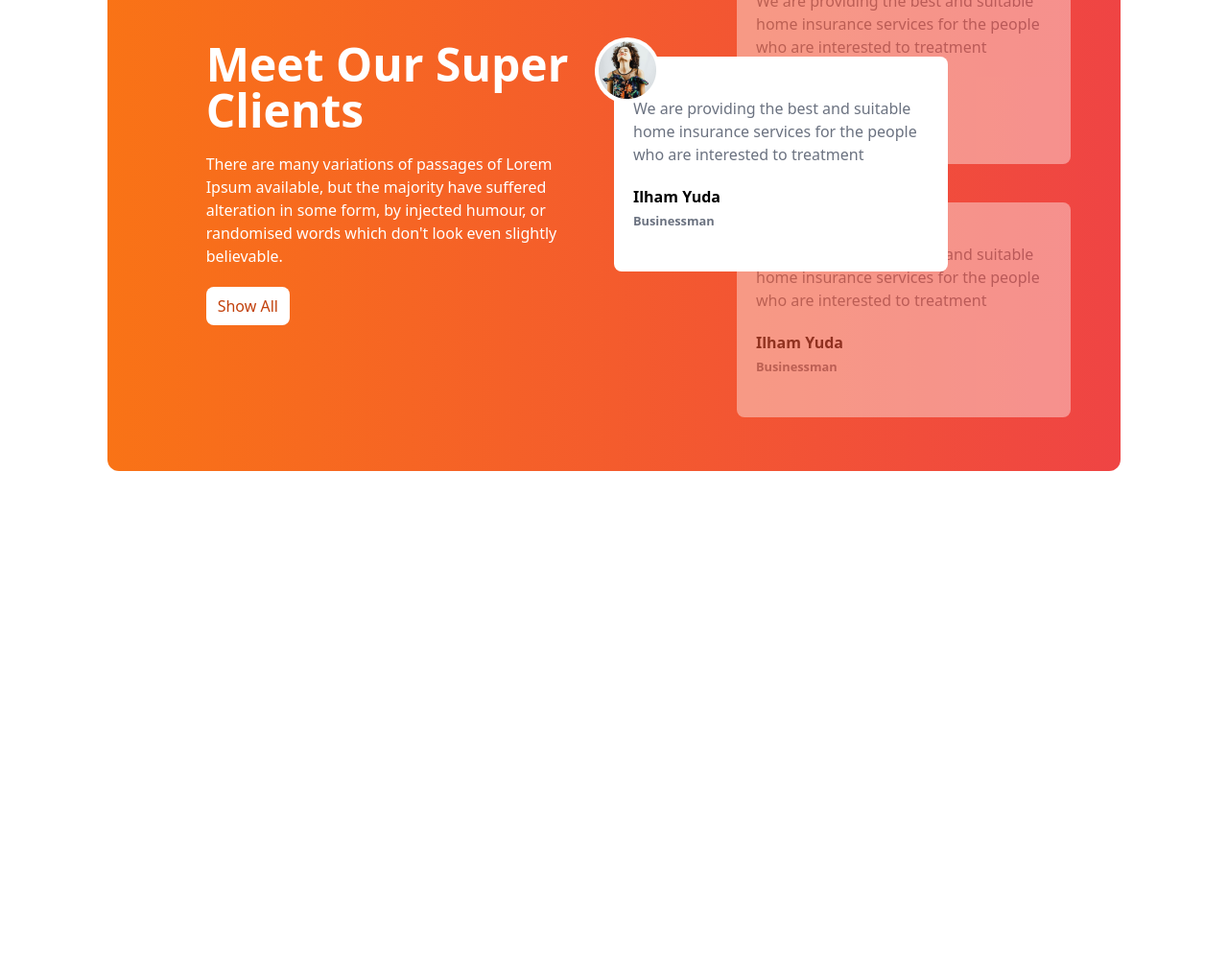
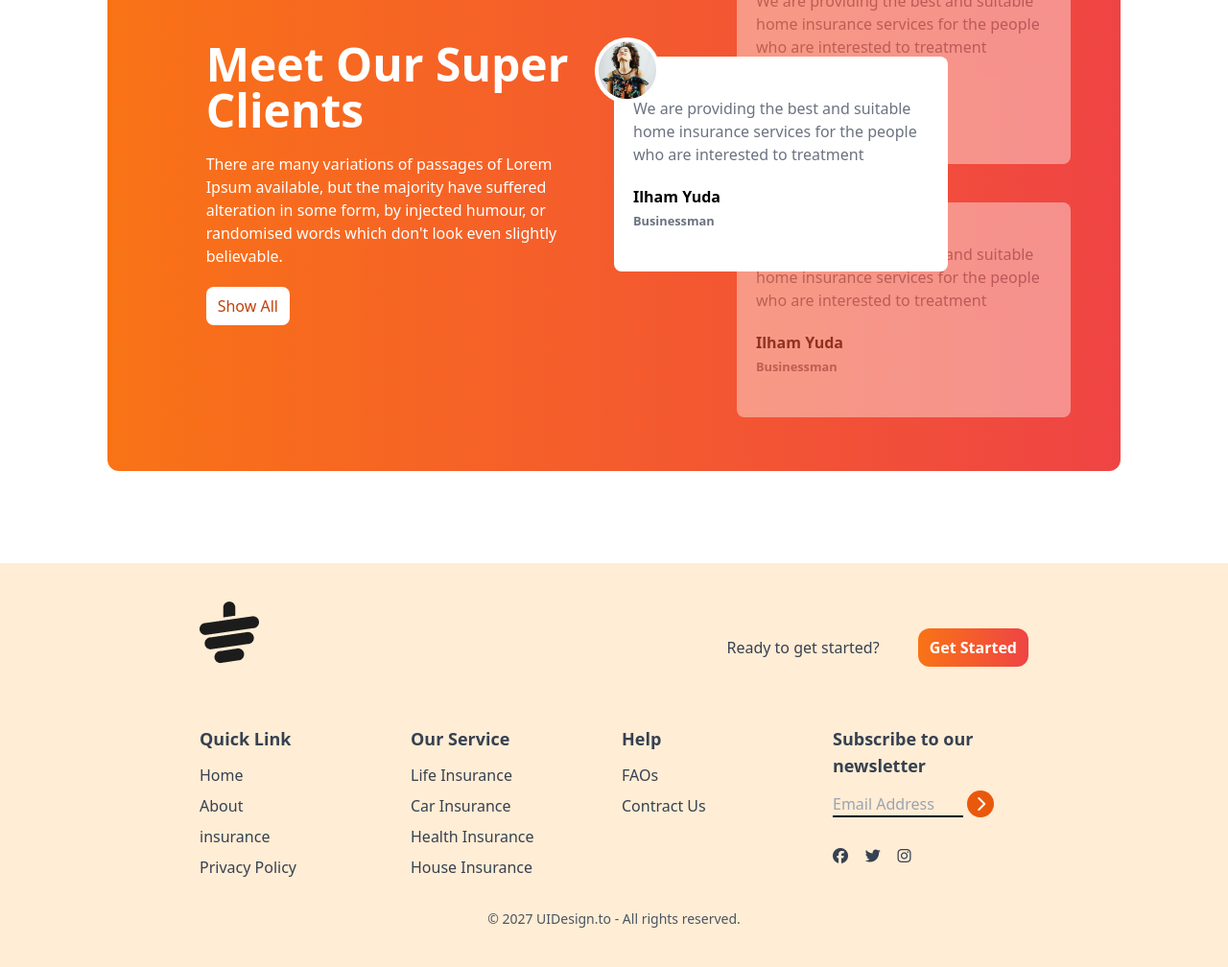
Before and after one commit to bikaxhoda/Tea-House-repo, a plain HTML site: page index.html in a window 1280 px wide. Shown: the part 1953-2961 px from the top of the page at 96% size. Before the commit the page ends 2540 px from the top, so only its background shows below. Drawn offline with nearby package versions, Linux system fonts and the light colour scheme.

Commit message:
footer i dont kh=now

```diff
--- a/index.html
+++ b/index.html
@@ -223,5 +223,75 @@
             </section>
 
      </main>
+     <footer class="bg-orange-100 text-gray-700 py-10 px-4 md:px-16">
+      <div class="w-9/12 mx-auto">
+        <!-- Logo -->
+         <div class="mb-8 flex justify-between">
+          <img class="mb-8" src="images/cup.png" alt="">
+          <div class="flex items-center md:gap-10">
+            <h4>Ready to get started?</h4>
+            <button class="bg-gradient-to-r from-orange-500 to-red-500 px-3 py-2 text-white rounded-xl font-bold ">Get Started</button>
+          </div>
+
+
+         </div>
+
+         <!-- Links -->
+          <div class="grid grid-cols-1 md:grid-cols-2 lg:grid-cols-4 gap-4">
+            <!-- First colum -->
+             <div>
+              <h3 class="font-semibold text-lg mb-3">Quick Link</h3>
+              <ul class="space-y-2">
+                <li><a class="hover:text-orange-600" href="">Home</a></li>
+                <li><a class="hover:text-orange-600" href="">About</a></li>
+                <li><a class="hover:text-orange-600" href="">insurance</a></li>
+                <li><a class="hover:text-orange-600" href="">Privacy Policy</a></li>
+              </ul>
+             </div>
+            <!-- Second colum -->
+             <div>
+              <h3 class="font-semibold text-lg mb-3">Our Service</h3>
+              <ul class="space-y-2">
+                <li><a class="hover:text-orange-600" href="">Life Insurance</a></li>
+                <li><a class="hover:text-orange-600" href="">Car Insurance</a></li>
+                <li><a class="hover:text-orange-600" href="">Health Insurance</a></li>
+                <li><a class="hover:text-orange-600" href="">House Insurance</a></li>
+              </ul>
+             </div>
+            <!-- third colum -->
+             <div>
+              <h3 class="font-semibold text-lg mb-3">Help</h3>
+              <ul class="space-y-2">
+                <li><a class="hover:text-orange-600" href="">FAOs</a></li>
+                <li><a class="hover:text-orange-600" href="">Contract Us</a></li>
+
+              </ul>
+             </div>
+
+             <!-- fourth colum -->
+              <div>
+                <h3 class="font-semibold text-lg mb-3">Subscribe to our newsletter</h3>
+                <div class="flex flex-col space-y-2">
+                  <div>
+                    <input placeholder="Email Address" type="text" class="bg-transparent border-b-2 border-black w-4/6">
+                    <i class="fa-solid fa-chevron-right w-7 h-7 bg-orange-600 inline-flex rounded-full text-white justify-center items-center"></i>
+                    <div class="flex  justify-between  w-2/5 mb-2 mt-8  ">
+                      <i class="fa-brands fa-facebook"></i>
+                      <i class="fa-brands fa-twitter"></i>
+                      <i class="fa-brands fa-instagram"></i>
+
+                    </div>
+                  </div>
+
+                </div>
+              </div>
+          </div>
+          <div class="text-center pt-4 mt-4 ">
+            <p class="text-sm text-gray-600">© 2027 UIDesign.to - All rights reserved.</p>
+
+          </div>
+      </div>
+
+     </footer>
 </body>
 </html>
```
